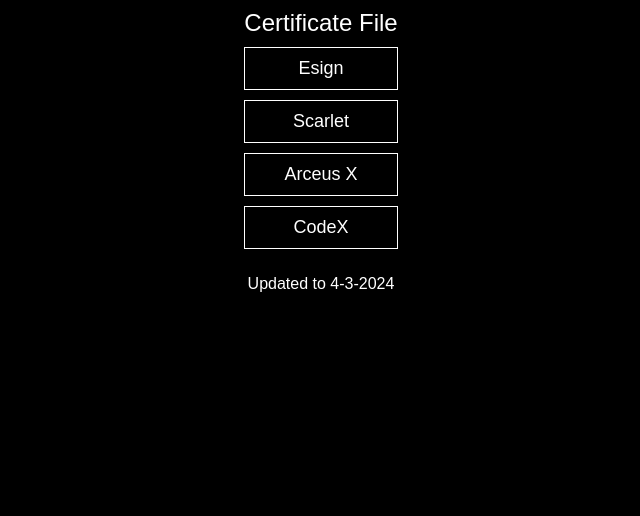
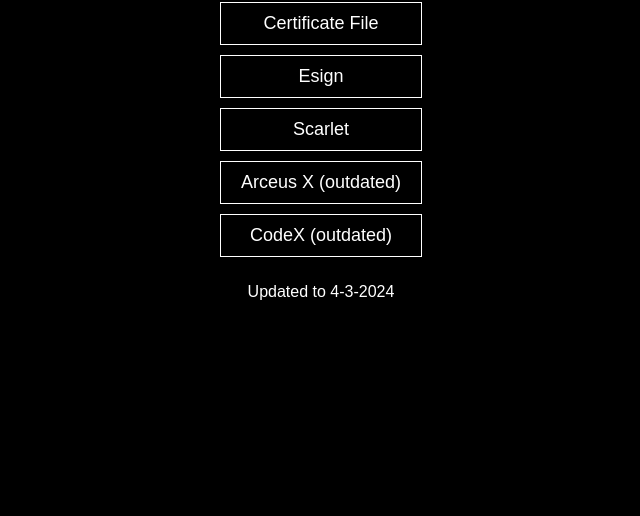
Before and after one commit to Ocean-Bagley/links, a plain HTML site: page index.html in a window 1280 px wide. Shown: the part 284-800 px from the top of the page, without its empty margins (319-959 px from the left). Drawn offline with Linux system fonts and the light colour scheme.

Commit message:
Update index.html

```diff
--- a/index.html
+++ b/index.html
@@ -76,15 +76,15 @@
     <div class="container">
         <h1 class="title">Ocean-Bagley Certificate Links</h1>
         <div class="links">
-            <a href="https://cdn.discordapp.com/attachments/1212247670018801664/1226214575058325625/OceanBagleyCert.zip?ex=6623f450&is=66117f50&hm=74e6830912835dd7c173a7b50ee237de849c78fb3f979ec0ef849a180f6515b1&">Certificate File</a>
+            <button class="get-button" onclick="window.location.href='https://cdn.discordapp.com/attachments/1212247670018801664/1226214575058325625/OceanBagleyCert.zip?ex=6623f450&is=66117f50&hm=74e6830912835dd7c173a7b50ee237de849c78fb3f979ec0ef849a180f6515b1&'">Certificate File</button>
 <!--esign-->
             <button class="get-button" onclick="window.location.href='https://vvv.eco/r/EJMBDRyO/'">Esign</button>
 <!--scarlet-->
             <button class="get-button" onclick="window.location.href='https://vvv.eco/r/dBtfZQoT/'">Scarlet</button>
 <!--arceusx-->
-            <button class="get-button" onclick="window.location.href='https://vvv.eco/r/nWndcFPN/'">Arceus X</button>
+            <button class="get-button" onclick="window.location.href='https://vvv.eco/r/nWndcFPN/'">Arceus X (outdated)</button>
 <!--codex-->
-            <button class="get-button" onclick="window.location.href='https://vvv.eco/r/TRmVIzdj/'">CodeX</button>
+            <button class="get-button" onclick="window.location.href='https://vvv.eco/r/TRmVIzdj/'">CodeX (outdated)</button>
             <p class="additional-text">Updated to 4-3-2024</p>
         </div>
     </div>
```
